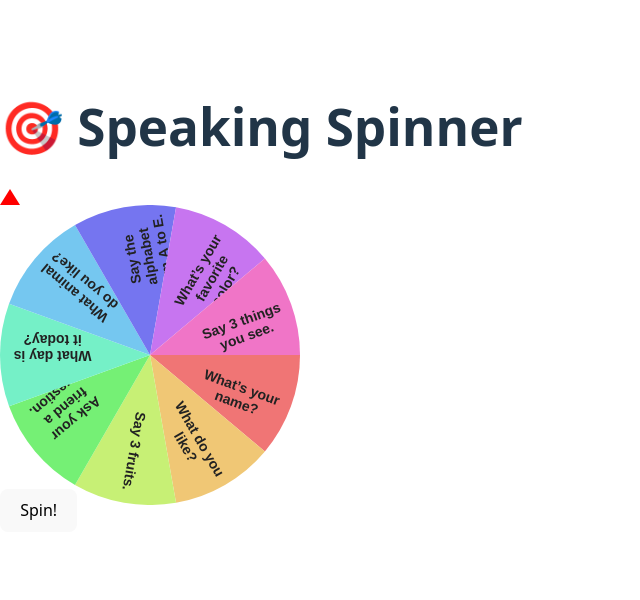
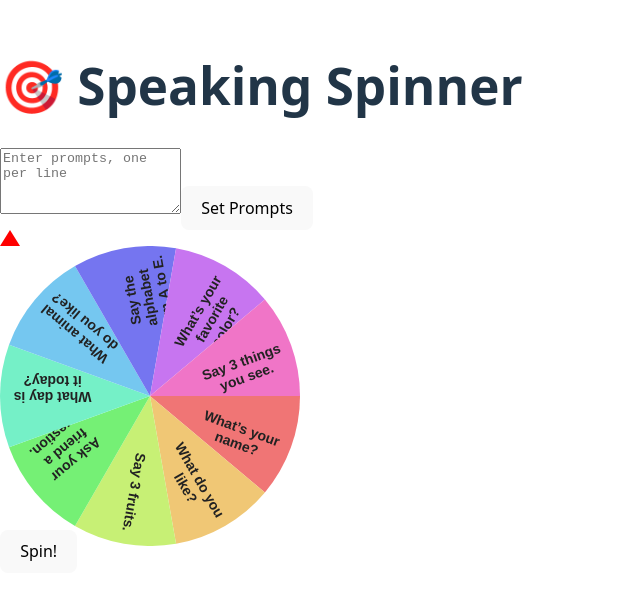
Before and after one commit to axxessgranted/speaking-spinner, a React (Vite) app: page / in a window 1280 px wide. Shown: the part 102-702 px from the top of the page, without its empty margins (0-640 px from the left). Built offline with nearby package versions, Linux system fonts and the light colour scheme.

Commit message:
added a very basic custom prompt input method

```diff
--- a/src/components/Spinner.tsx
+++ b/src/components/Spinner.tsx
@@ -6,9 +6,11 @@ const Spinner: React.FC = () => {
   const [selectedPrompt, setSelectedPrompt] = useState<string | null>(null);
   const [isSpinning, setIsSpinning] = useState(false);
   const [rotation, setRotation] = useState(0);
+  const [customPromptText, setCustomPromptText] = useState("");
+  const [customPrompts, setCustomPrompts] = useState<string[]>(prompts);
 
   const wheelSize = 300;
-  const numSlices = prompts.length;
+  const numSlices = customPrompts.length;
   const anglePerSlice = (2 * Math.PI) / numSlices;
 
   const drawWheel = useCallback(
@@ -58,7 +60,7 @@ const Spinner: React.FC = () => {
 
         // Word-wrap logic if needed
         const maxWidth = radius * 0.6;
-        const words = prompts[i].split(" ");
+        const words = customPrompts[i].split(" ");
         let line = "";
         let yOffset = 0;
 
@@ -114,7 +116,7 @@ const Spinner: React.FC = () => {
       } else {
         setIsSpinning(false);
         setRotation(finalAngle % (2 * Math.PI));
-        setSelectedPrompt(prompts[randomIndex]);
+        setSelectedPrompt(customPrompts[randomIndex]);
       }
     };
 
@@ -123,6 +125,31 @@ const Spinner: React.FC = () => {
 
   return (
     <div className="text-center">
+      <div className="mb-4">
+        <textarea
+          value={customPromptText}
+          onChange={(e) => setCustomPromptText(e.target.value)}
+          placeholder="Enter prompts, one per line"
+          className="w-full max-w-md p-2 border rounded text-sm"
+          rows={4}
+        />
+        <button
+          onClick={() => {
+            const newPrompts = customPromptText
+              .split("\n")
+              .map((p) => p.trim())
+              .filter((p) => p.length > 0);
+            if (newPrompts.length > 1) {
+              setCustomPrompts(newPrompts);
+              setRotation(0); // reset rotation
+              setSelectedPrompt(null);
+            }
+          }}
+          className="mt-2 px-3 py-1 bg-green-600 text-white rounded hover:bg-green-700"
+        >
+          Set Prompts
+        </button>
+      </div>
       <div
         className="relative inline-block"
         style={{ width: wheelSize, height: wheelSize }}
```
